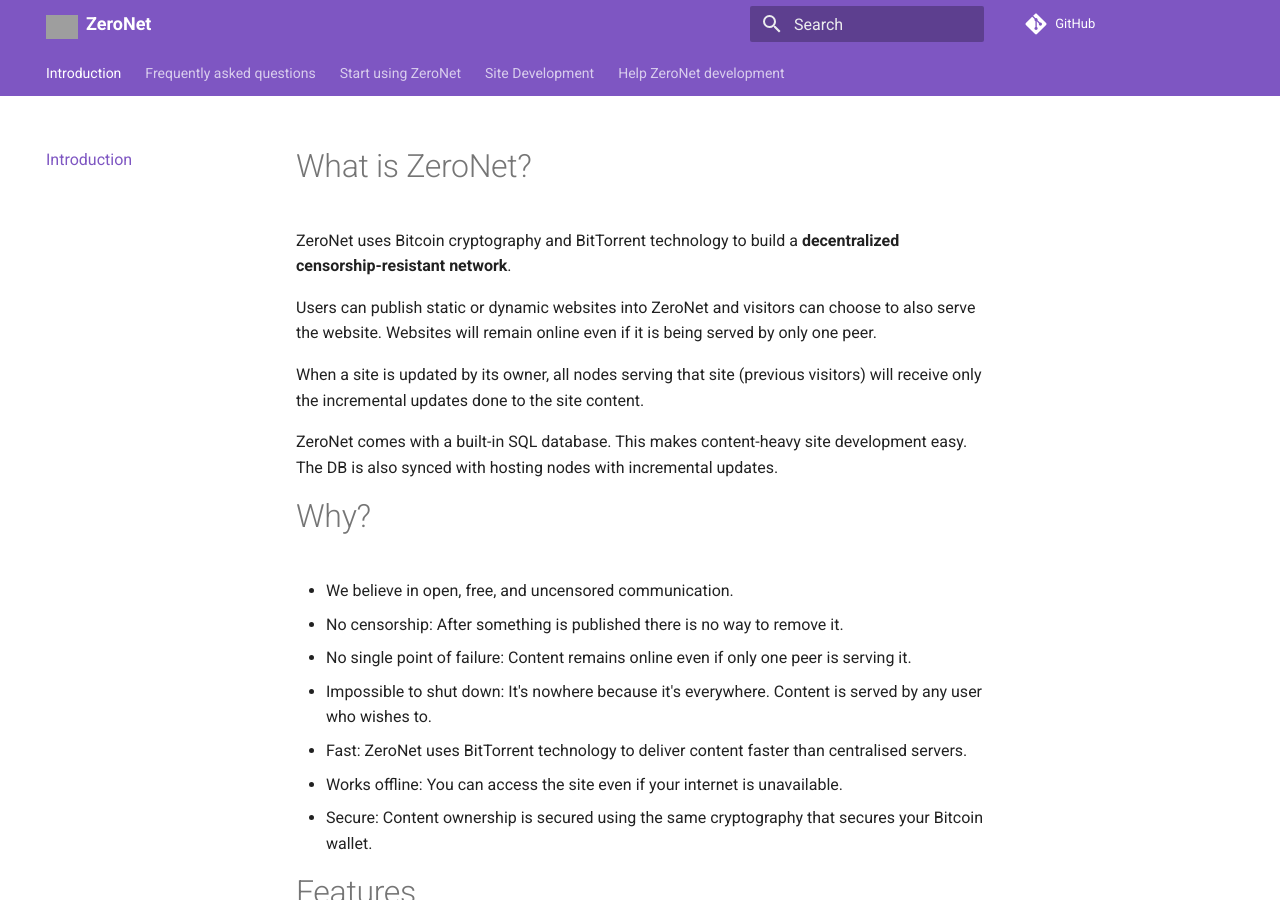
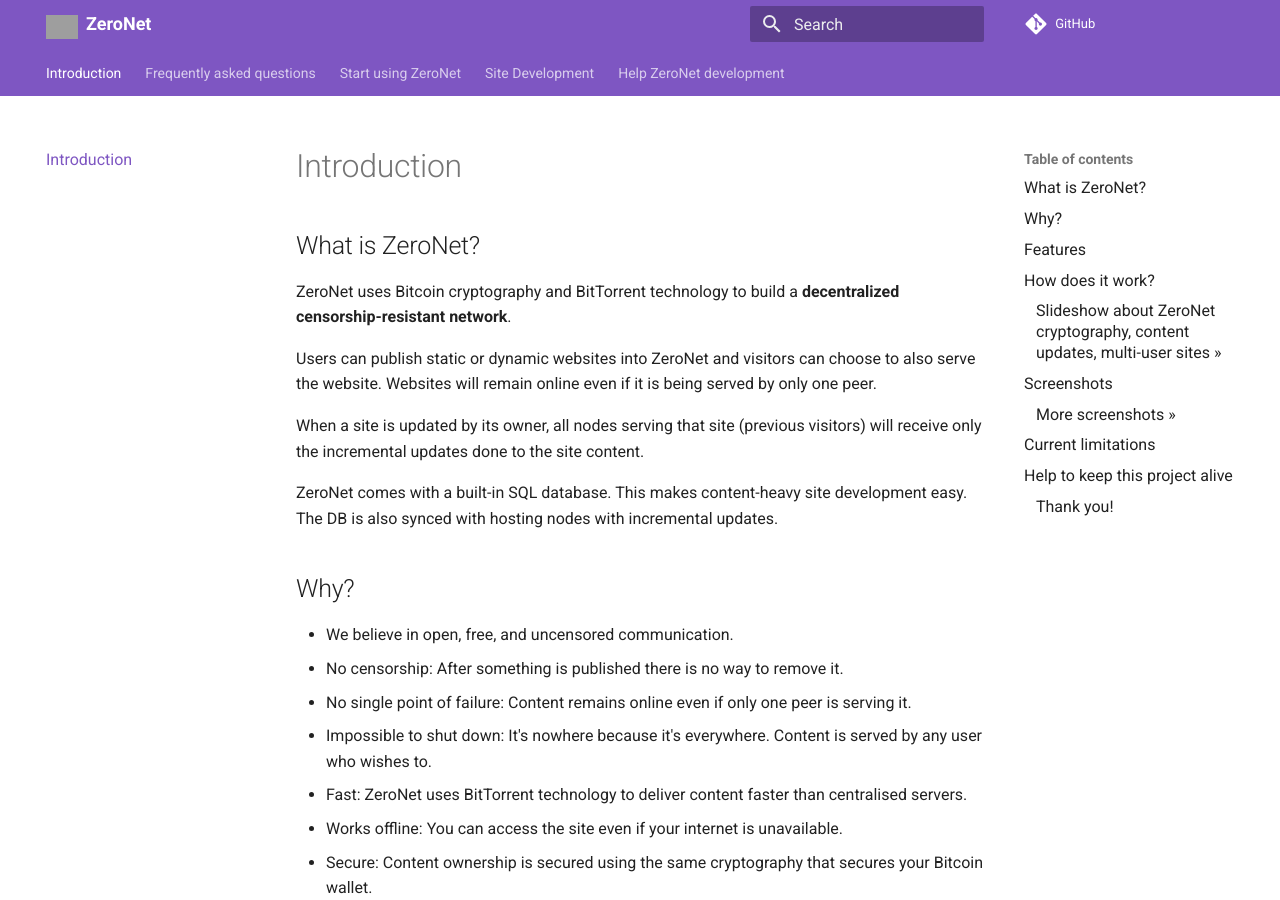
Before and after one commit to HelloZeroNet/Documentation, an MkDocs documentation site: the page built from docs/index.md, in a window 1280 px wide and 900 px high. Built offline with MkDocs 1.6.1 and Material for MkDocs 9.7.7, drawn with Linux system fonts in a browser that asks for light colours; comment, search, counter and statistics services are not loaded; old or Windows-style settings are respelled for this version of MkDocs; grey boxes are pictures that could not be loaded.

Commit message:
Give Intro page a TOC

```diff
--- a/docs/index.md
+++ b/docs/index.md
@@ -1,4 +1,4 @@
-# What is ZeroNet?
+## What is ZeroNet?
 
 ZeroNet uses Bitcoin cryptography and BitTorrent technology to build a **decentralized censorship-resistant network**.
 
@@ -9,7 +9,7 @@
 ZeroNet comes with a built-in SQL database. This makes content-heavy site development easy. The DB is also synced with hosting nodes with incremental updates.
 
 
-# Why?
+## Why?
 
 * We believe in open, free, and uncensored communication.
 * No censorship: After something is published there is no way to remove it.
@@ -37,7 +37,7 @@
 [comment]: <> (This architecture means that when a site URL is created, as long as one peer is serving it, there is no way to take the URL down.)
 
 
-# Features
+## Features
  * Easy, zero configuration setup.
  * Password-less [BIP32](https://github.com/bitcoin/bips/blob/master/bip-0032.mediawiki)
    based authorization: Your account is protected by the same cryptography as your Bitcoin wallet.
@@ -51,7 +51,7 @@
  * Works with any browser/OS.
 
 
-# How does it work?
+## How does it work?
 
 * After you install and run ZeroNet, you open a site by visiting:
   `http://127.0.0.1:43110/{zeronet_site_address}`
@@ -67,7 +67,7 @@
 ##### [Slideshow about ZeroNet cryptography, content updates, multi-user sites &raquo;](https://docs.google.com/presentation/d/1_2qK1IuOKJ51pgBvllZ9Yu7Au2l551t3XBgyTSvilew/pub?start=false&loop=false&delayms=3000)
 
 
-# Screenshots
+## Screenshots
 
 ![Screenshot](./img/zerohello.png)
 
@@ -75,13 +75,13 @@
 
 ##### [More screenshots &raquo;](/using_zeronet/sample_sites/)
 
-# Current limitations
+## Current limitations
 
 * No torrent-like, file splitting for big file support
 * File transactions are not compressed ~~or encrypted yet~~ (TLS encryption added)
 * No private sites
 
-# Help to keep this project alive
+## Help to keep this project alive
 
 Bitcoin: 1QDhxQ6PraUZa21ET5fYUCPgdrwBomnFgX
 
```
